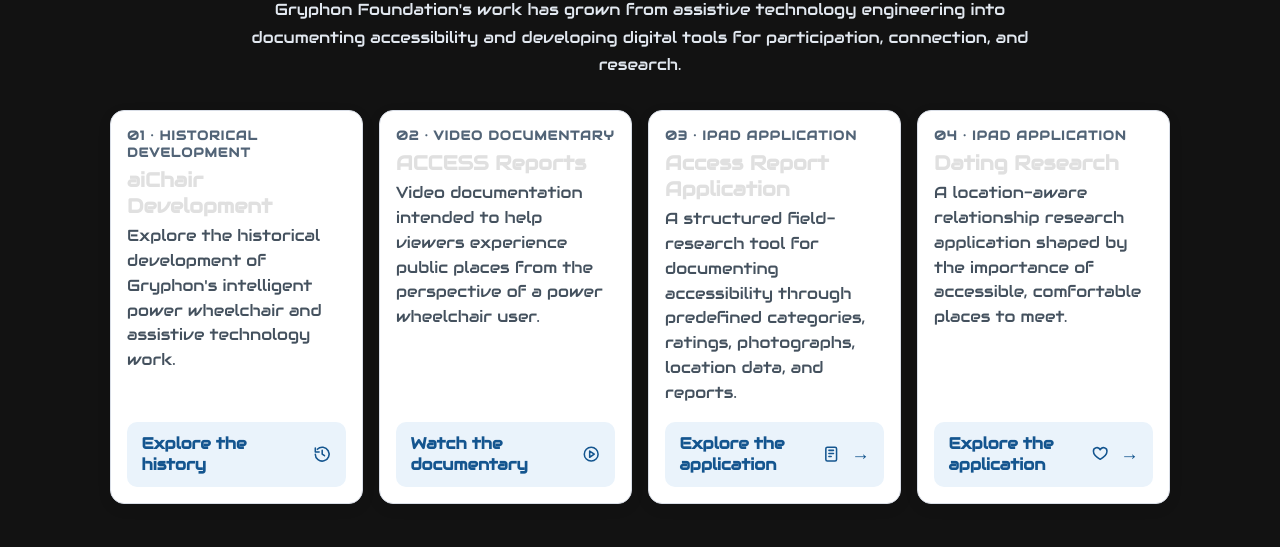
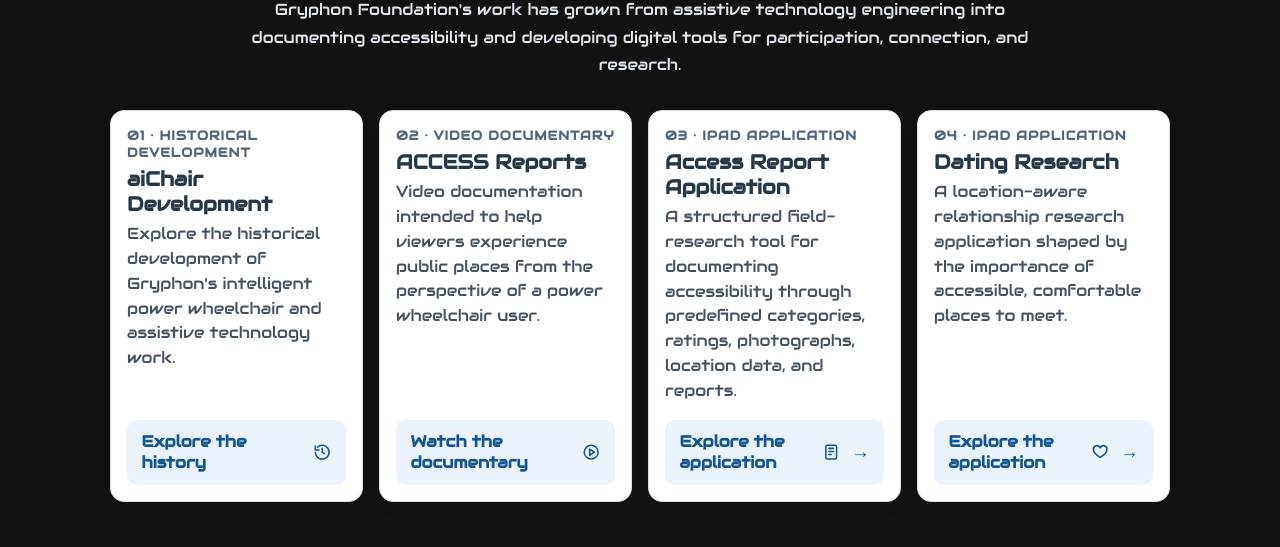
Before and after one commit to GryphonFoundationDeveloper/gryphonfoundation-website, a plain HTML site: page pages/research.html in a window 1280 px wide. Shown: the part 195-742 px from the top of the page. Drawn offline with Linux system fonts and the light colour scheme.

Commit message:
Add files via upload

```diff
--- a/pages/research.html
+++ b/pages/research.html
@@ -12,8 +12,9 @@
     .research-grid{max-width:1100px;margin:2rem auto 3rem;padding:0 1.25rem;display:grid;grid-template-columns:repeat(auto-fit,minmax(220px,1fr));gap:1rem}
     .research-card{display:flex;flex-direction:column;border:1px solid #d9dee7;border-radius:14px;overflow:hidden;background:#fff;color:inherit;text-decoration:none;box-shadow:0 4px 16px rgba(0,0,0,.06);transition:transform .18s,box-shadow .18s}
     .research-card:hover{transform:translateY(-3px);box-shadow:0 9px 24px rgba(0,0,0,.12)}
+    .research-card:hover h2,.research-card:focus-visible h2{color:#163f63 !important}
     .research-card .card-number{font-size:.8rem;letter-spacing:.08em;text-transform:uppercase;color:#526477;font-weight:700;padding:1rem 1rem 0}
-    .research-card h2{font-size:1.25rem;margin:.35rem 1rem}
+    .research-card h2{font-size:1.25rem;margin:.35rem 1rem;color:#263746 !important;font-weight:800;line-height:1.25}
     .research-card p{line-height:1.55;margin:0 1rem 1rem;color:#44515e}
     .research-card .card-link{display:inline-flex;align-items:center;justify-content:space-between;gap:.65rem;margin:auto 1rem 1rem;padding:.72rem .9rem;border-radius:10px;background:#eaf3fb;color:#14558f;font-weight:750;text-decoration:none;transition:background .18s,color .18s,transform .18s}
     .research-card .card-link .cta-icon{width:1.15rem;height:1.15rem;flex:0 0 auto;stroke:currentColor;fill:none;stroke-width:2;stroke-linecap:round;stroke-linejoin:round}
```
